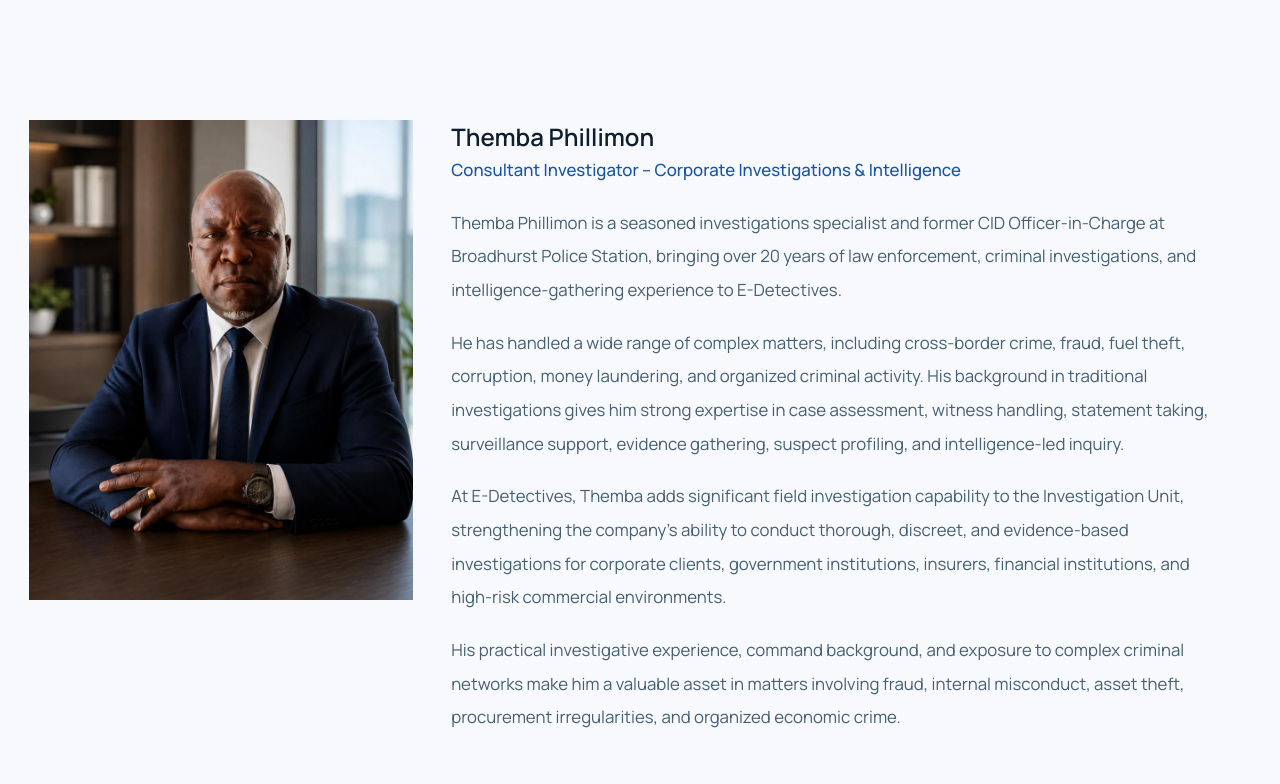
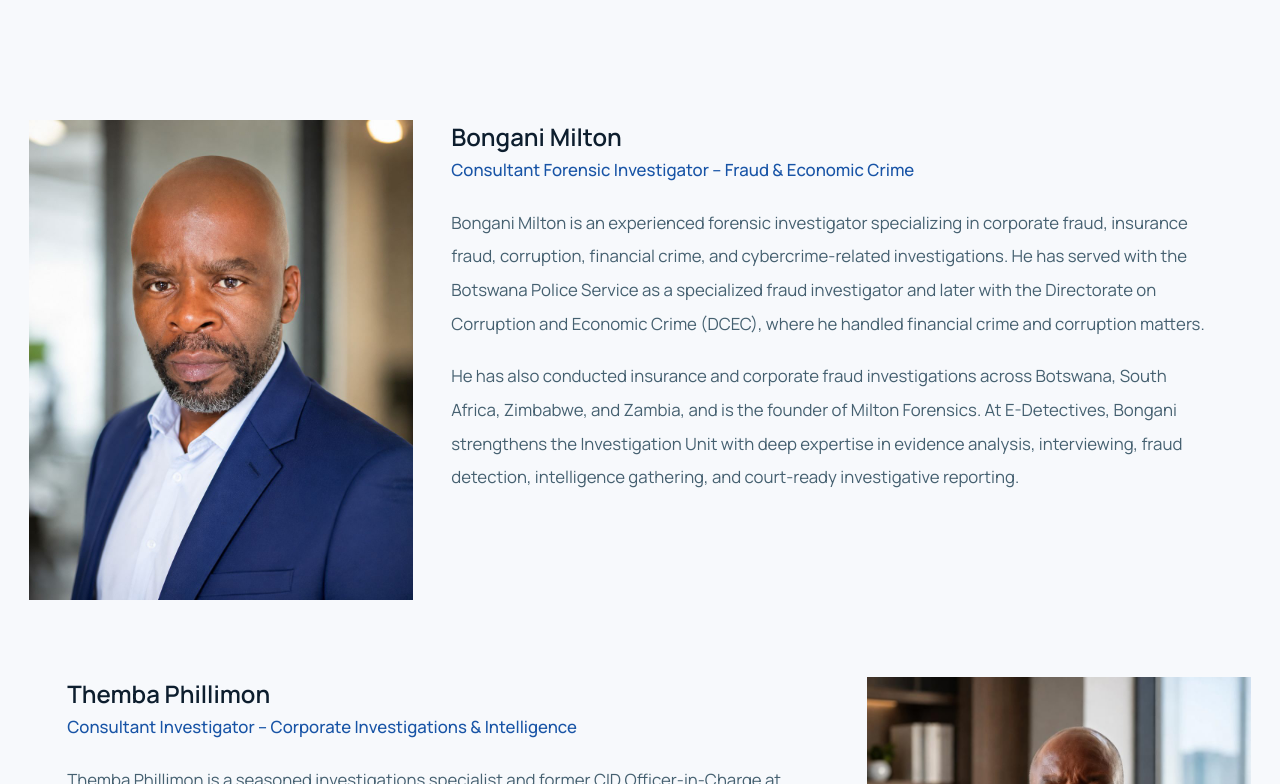
Before and after one commit to smitster1403/edetectives, a Next.js app: page /about in a window 1280 px wide. Shown: the part 2536-3320 px from the top of the page. Built offline with nearby package versions, Linux system fonts and the light colour scheme.

Commit message:
Leader, Bongani milton added to the about us page.

```diff
--- a/components/leader-cards.tsx
+++ b/components/leader-cards.tsx
@@ -22,6 +22,13 @@ const leaders: Leader[] = [
     title: "Consultant Expert – AI & Cyber Threat Intelligence",
     bio: "Dr. Moemedi Lefoane is a specialist in Artificial Intelligence, Cyber Threat Intelligence, IoT security, botnet detection, and graph-based cyber analytics. He serves as a consultant expert to E-Detectives, bringing strong academic and applied expertise in AI-driven threat detection, cybercrime intelligence, anomaly detection, and digital risk modelling.\n\nHis research background includes a PhD from the University of Bradford, focused on an AI and graph theory-based system for detecting Internet of Things botnets. He also serves as a Senior Lecturer in Computer Science at the University of Botswana, where he contributes to cybersecurity research, skills development, and advanced computing education.\n\nDr. Lefoane strengthens E-Detectives' capability to deliver intelligence-led cybersecurity, digital forensics, scam detection, and advanced cyber risk advisory services to government, regulators, enterprises, and critical infrastructure operators.",
     imageSrc: "/leaders/Dr.Lefoane.jpeg",
+  },
+  {
+    id: "bongani",
+    name: "Bongani Milton",
+    title: "Consultant Forensic Investigator – Fraud & Economic Crime",
+    bio: "Bongani Milton is an experienced forensic investigator specializing in corporate fraud, insurance fraud, corruption, financial crime, and cybercrime-related investigations. He has served with the Botswana Police Service as a specialized fraud investigator and later with the Directorate on Corruption and Economic Crime (DCEC), where he handled financial crime and corruption matters.\n\nHe has also conducted insurance and corporate fraud investigations across Botswana, South Africa, Zimbabwe, and Zambia, and is the founder of Milton Forensics. At E-Detectives, Bongani strengthens the Investigation Unit with deep expertise in evidence analysis, interviewing, fraud detection, intelligence gathering, and court-ready investigative reporting.",
+    imageSrc: "/leaders/Bongani.jpeg",
   },
   {
     id: "themba",
```
Also changed, not shown: public/leaders/Bongani.jpeg (added).
